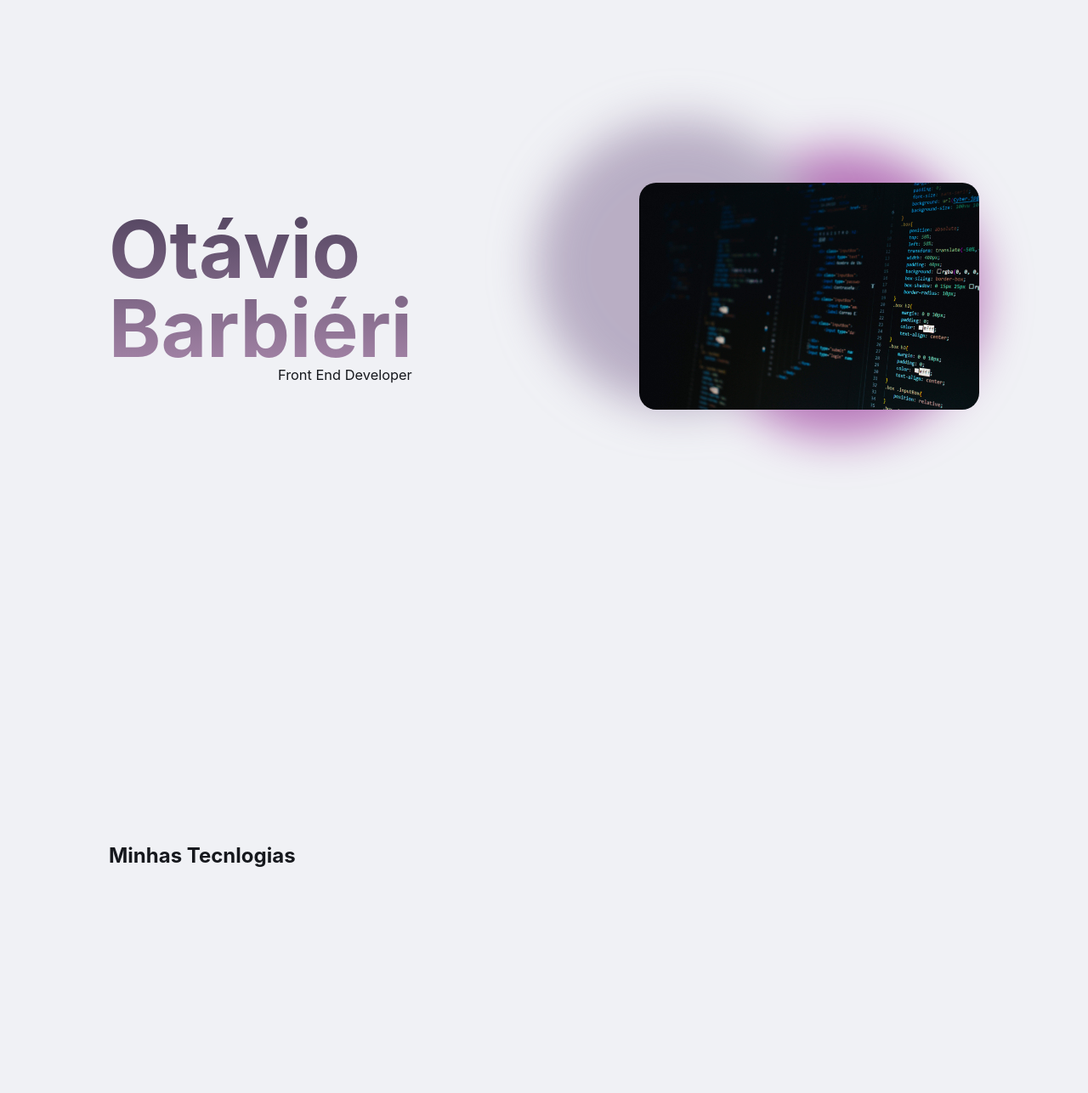
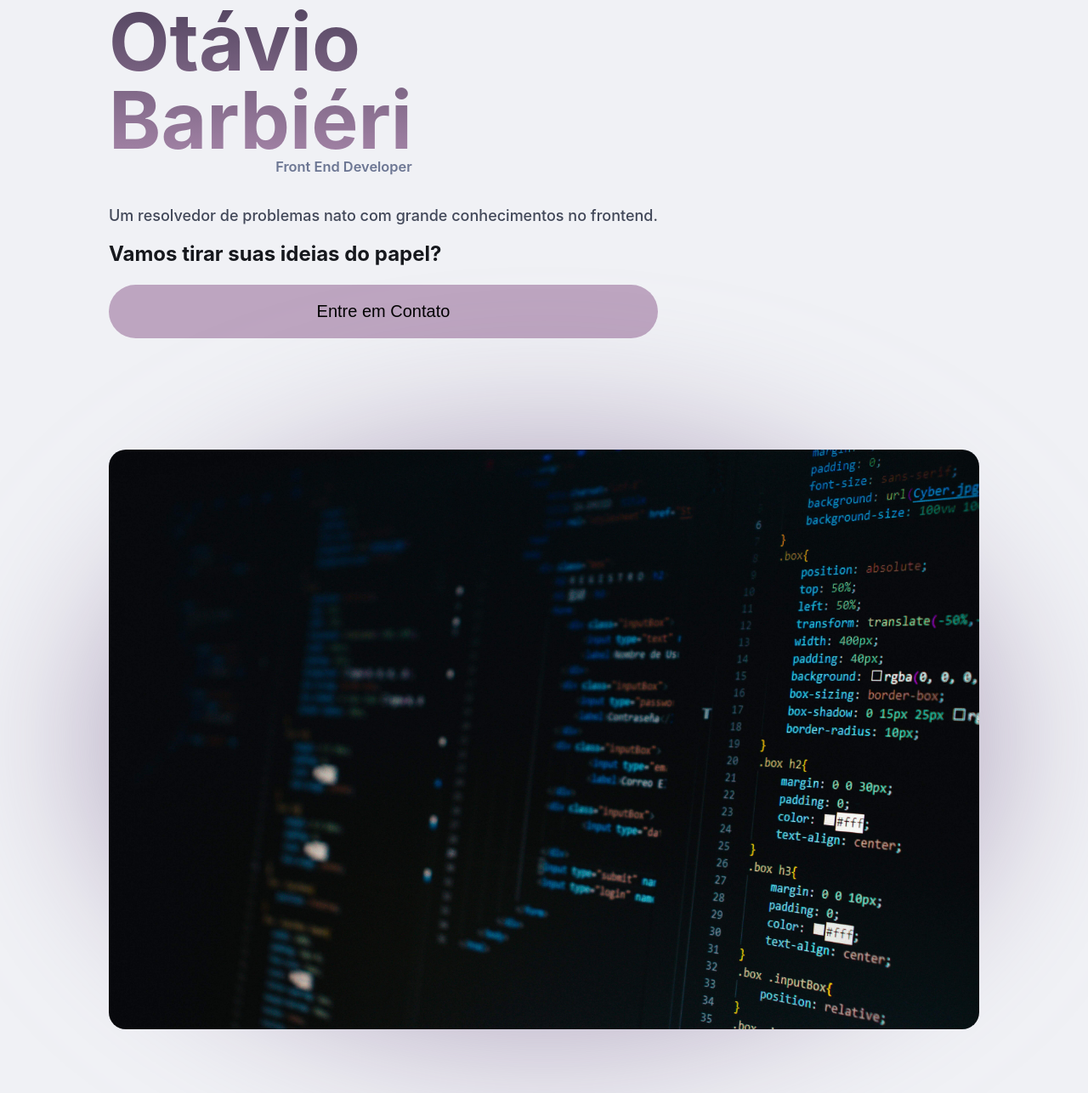
Before and after one commit to Vattghern203/portfolio-2024, a website: page index.html in a window 1280 px wide. Shown: the part 245-1531 px from the top of the page at 85% size. Drawn offline with nearby package versions, Linux system fonts and the light colour scheme.

Commit message:
feat: hero section

```diff
--- a/index.html
+++ b/index.html
@@ -15,7 +15,7 @@
 
             <div class="logo">
                 <a href="#wrapper">
-                    <img class="logo__img" src="" alt="">
+                    <img class="logo__img" src="https://avatars.githubusercontent.com/u/75392842" alt="">
                 </a>
             </div>
 
@@ -38,14 +38,26 @@
         </header>
 
         <main>
-            MAIN
 
             <section class="about" id="about">
 
                 <div class="about__presentation">
-                    <h1>Otávio Barbiéri</h1>
+                    <div class="presentation__header">
+                        <h1>Otávio Barbiéri</h1>
 
-                    <p>Front End Developer</p>
+                        <p>Front End Developer</p>
+                    </div>
+
+                    <div class="presentation__footer">
+                        <p>
+                            Um resolvedor de problemas nato com grande conhecimentos no frontend.
+                        </p>
+
+                        <p><strong>Vamos tirar suas ideias do papel?</strong></p>
+
+                        <button class="button button--cta">Entre em Contato</button>
+                    </div>
+
                 </div>
 
                 <div class="about__hero">
@@ -57,20 +69,34 @@
             </section>
 
             <section class="techs" id="techs">
-                <h2>Minhas Tecnlogias</h2>
+                <h2>Minhas Tecnologias</h2>
 
-                <ul>
-                    <li><img src="" alt=""></li>
-                    <li><img src="" alt=""></li>
-                    <li><img src="" alt=""></li>
-                    <li><img src="" alt=""></li>
-                    <li><img src="" alt=""></li>
-                    <li><img src="" alt=""></li>
-                    <li><img src="" alt=""></li>
-                    <li><img src="" alt=""></li>
-                    <li><img src="" alt=""></li>
-                    <li><img src="" alt=""></li>
-                </ul>
+                <div class="tech__container">
+                    <article class="tech__card">
+                        <i></i>
+                        <h3></h3>
+                    </article>
+                    <article class="tech__card">
+                        <i></i>
+                        <h3></h3>
+                    </article>
+                    <article class="tech__card">
+                        <i></i>
+                        <h3></h3>
+                    </article>
+                    <article class="tech__card">
+                        <i></i>
+                        <h3></h3>
+                    </article>
+                    <article class="tech__card">
+                        <i></i>
+                        <h3></h3>
+                    </article>
+                    <article class="tech__card">
+                        <i></i>
+                        <h3></h3>
+                    </article>
+                </div>
             </section>
 
             <section class="projects" id="prjects">
--- a/src/assets/css/_animations.css
+++ b/src/assets/css/_animations.css
@@ -8,20 +8,15 @@
 }
 
 @keyframes blob-morph {
-    10%, 40%, 70%, 100% {
+    from {
 
         scale: initial;
-        rotate: initial;
+
     }
 
-    20%, 50%, 80% {
+    to {
 
-        scale: 105%;
-    }
-
-    30%, 60% {
-
-        scale: 95%;
+        scale: 110%;
     }
 }
 
--- a/src/assets/css/_base.css
+++ b/src/assets/css/_base.css
@@ -7,12 +7,12 @@
     padding: 0;
     margin: 0;
     text-decoration: none;
+    box-sizing: border-box;
 }
 
 html {
 
     color-scheme: dark light;
-    box-sizing: border-box;
     scroll-behavior: smooth;
 }
 
--- a/src/assets/css/_components.css
+++ b/src/assets/css/_components.css
@@ -74,24 +74,24 @@ BLOB
 
 .blob {
 
-    width: 34rem;
-    height: 34rem;
-    aspect-ratio: 1 / 1;
+    width: 100%;
+    height: 100%;
+    aspect-ratio: 1;
     background-color: purple;
 
     border-radius: 50%;
 
     position: absolute;
 
+    inset: 0;
+
     z-index: -1;
 
-    top: -15%;
-    left: 50%;
     opacity: 50%;
 
-    filter: blur(2.6rem);
+    filter: blur(8rem);
 
-    animation: blob-morph infinite alternate ease-in-out 50s;
+    animation: blob-morph infinite alternate ease-in-out 10s;
     transition: scale ease .8s;
 
     mix-blend-mode: multiply;
@@ -106,8 +106,7 @@ BLOB
         position: inherit;
 
         animation-delay: .8s;
-        top: -10%;
-        left: -55%;
+
 
         background-color: var(--secondary-500);
     }
@@ -116,3 +115,38 @@ BLOB
 /*
 SVG
 */
+
+/*
+BUTTON
+*/
+
+.button {
+
+    background-color: var(--accent-300);
+
+    width: 100%;
+    padding: 2rem 4rem;
+
+    border-radius: 100vmax;
+
+    border: none;
+    font-size: 2rem;
+
+    font-weight: 400;
+
+    cursor: pointer;
+
+    transition: opacity .2s ease, transform .2s ease;
+
+    will-change: transform, opacity;
+
+    &:hover {
+
+        opacity: 80%;
+    }
+
+    &:active {
+
+        transform: translateY(2.5%);
+    }
+}
--- a/src/assets/css/_layout.css
+++ b/src/assets/css/_layout.css
@@ -3,6 +3,7 @@
     display: grid;
     place-content: center;
     padding: .8rem;
+    overflow-x: hidden;
 }
 
 main {
@@ -11,7 +12,18 @@ main {
 
 main > section {
 
-    padding-block: 16rem;
+
+
+    &:not(:first-child) {
+
+        padding-block: 16rem;
+        margin-block: 64rem;
+    }
+}
+
+main > section:first-child {
+
+    margin-block-start: 16rem;
 }
 
 
@@ -19,29 +31,35 @@ main > section {
 
 .about {
 
-    height: 80dvh;
     display: flex;
+    flex-wrap: wrap;
+
+    gap: calc(8rem + 4dvw);
+
+    align-items: center;
+
     justify-content: space-between;
-    align-items: center;
 }
 
 .about__hero {
 
     display: flex;
-    justify-content: end;
-    width: fit-content;
+
+    flex: 1;
+
+    align-self: stretch;
+
+    z-index: 0;
 
     position: relative;
-
-    z-index: 0;
 }
 
 .about__hero__img {
 
-    width: 60%;
+    min-width: 40rem;
     border-radius: 2rem;
     object-fit: cover;
-    object-position: center;
+    object-position: right;
 }
 
 .about__presentation {
@@ -49,7 +67,33 @@ main > section {
     display: flex;
     flex-direction: column;
 
+    justify-content: center;
+    align-items: start;
+    gap: 4rem;
+}
+
+.presentation__header {
+
+
+
     width: min-content;
+
+    & p {
+
+
+        width: fit-content;
+        margin-left: auto;
+    }
+}
+
+.presentation__footer {
+
+    display: flex;
+    flex-direction: column;
+    justify-content: space-around;
+    gap: 2.4rem;
+    width: fit-content;
+    line-height: 1;
 }
 
 /*
@@ -57,23 +101,26 @@ TECH
 */
 .tech__container {
 
-    display: grid;
-    grid-template-columns: repeat(auto-fit, minmax(200px, 1fr));
-    gap: 1rem;
-    padding: 1rem;
+    display: flex;
+    flex-wrap: wrap;
+    gap: .8rem;
+    max-width: 91.6rem;
+    width: calc(100% - 2rem);
+    margin: 0 auto;
 }
 
 .tech__card {
 
-    width: fit-content;
+    width: 20rem;
     display: grid;
     place-items: center;
     padding: 6rem;
-    border: var(--accent-950) solid .2rem;
+    border: var(--secondary-200) solid .2rem;
     aspect-ratio: 1/1;
     border-radius: 1.6rem;
 
     & > i {
+        color: var(--secondary-500);
         line-height: 0;
         margin: 0;
         font-size: 16vmin;
--- a/src/assets/css/_typography.css
+++ b/src/assets/css/_typography.css
@@ -12,7 +12,7 @@ body {
     color: var(--text-900);
 }
 
-.about__presentation {
+.about__presentation .presentation__header {
 
     & > h1 {
 
@@ -31,5 +31,25 @@ body {
         font-size: calc(1rem + .5vw);
         line-height: 1;
         text-align: end;
+        font-weight: 600;
+        color: var(--text-500);
     }
 }
+
+.about__presentation .presentation__footer {
+
+    & > p {
+
+        color: var(--text-700);
+        font-size: 1.8rem;
+        font-weight: 500;
+        line-break: strict;
+    }
+
+    & > p:has(strong) {
+
+        font-size: 2.4rem;
+        text-align: start;
+        color: var(--800);
+    }
+}
```
Also changed, not shown: package.json (added, +7 -0 lines), pnpm-lock.yaml (added), 1 other file.
